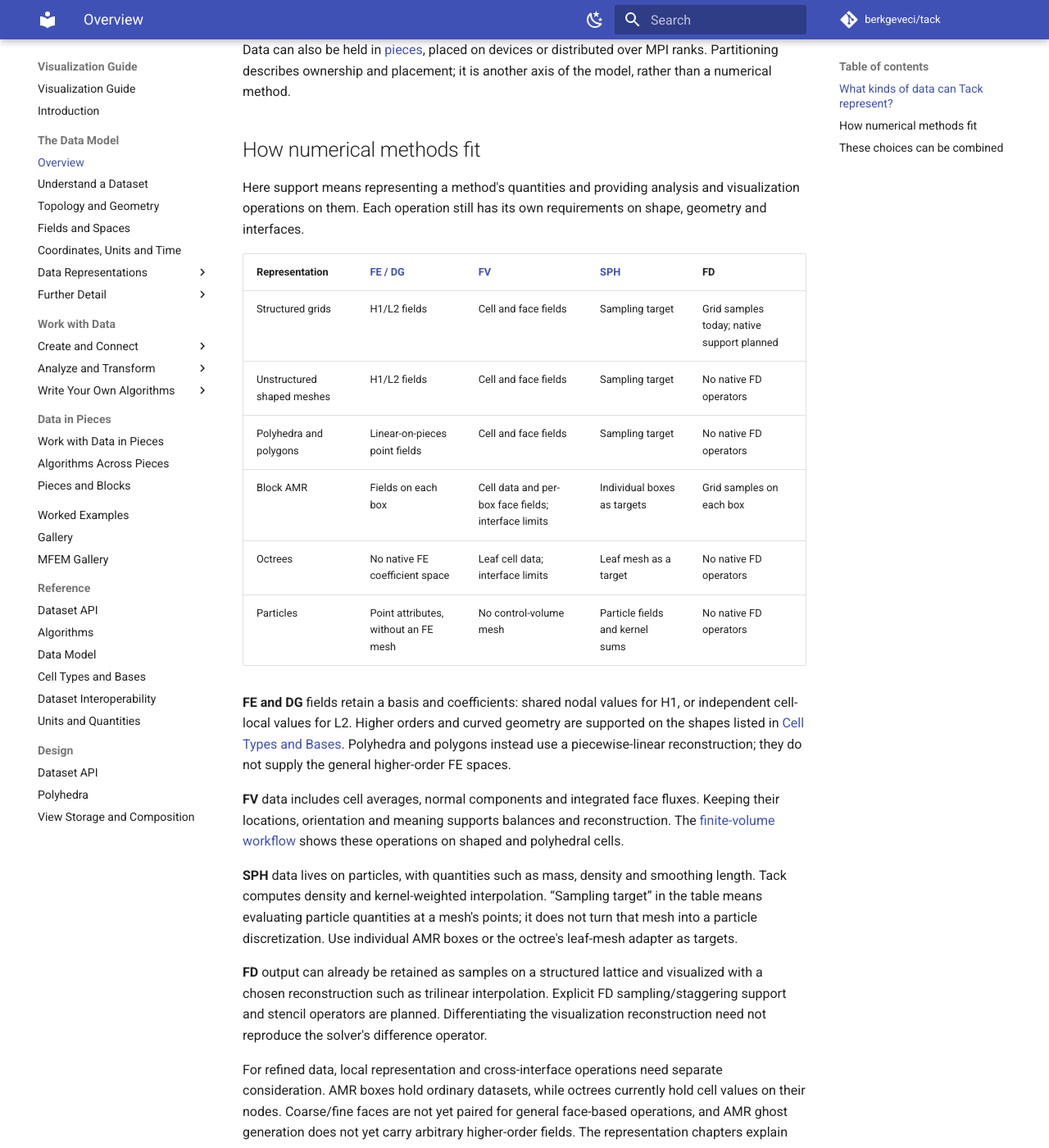
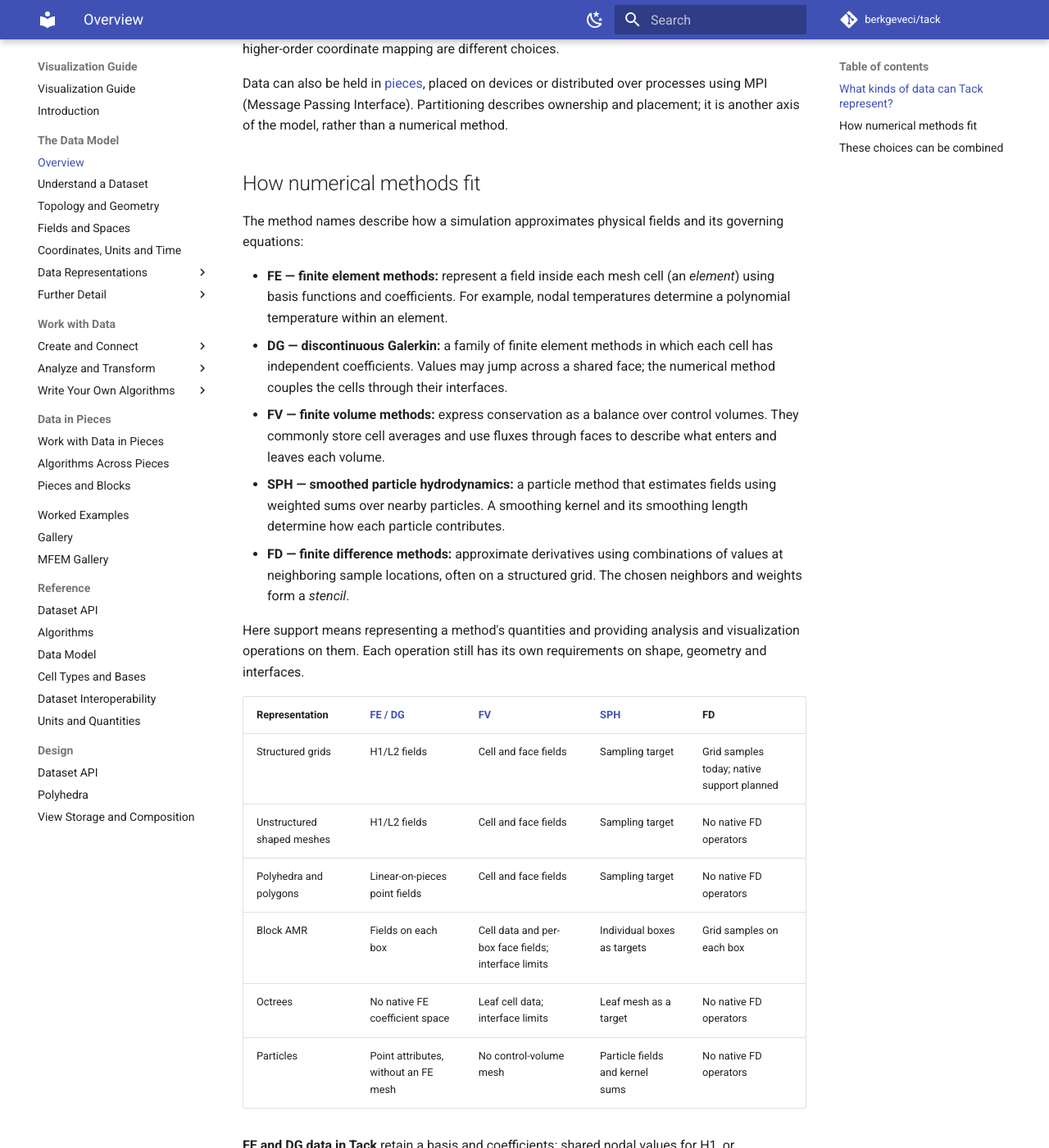
Before and after one commit to berkgeveci/tack, an MkDocs documentation site: the page built from docs/vis-guide/data-model-overview.md, in a window 1280 px wide and 1400 px high, scrolled down 1047 px. Shown: the whole window at 82% size. Built offline with MkDocs 1.6.1 and Material for MkDocs 9.7.7, drawn with Linux system fonts in a browser that asks for light colours; comment, search, counter and statistics services are not loaded; the version menu is left out; some of the changed text lies outside the part shown.

Commit message:
docs: explain numerical method acronyms in model overview

```diff
--- a/docs/vis-guide/data-model-overview.md
+++ b/docs/vis-guide/data-model-overview.md
@@ -26,10 +26,29 @@
 are different choices.
 
 Data can also be held in [pieces](collections-and-partitions.md), placed on
-devices or distributed over MPI ranks. Partitioning describes ownership and
-placement; it is another axis of the model, rather than a numerical method.
+devices or distributed over processes using MPI (Message Passing Interface).
+Partitioning describes ownership and placement; it is another axis of the model, rather than a numerical method.
 
 ## How numerical methods fit
+
+The method names describe how a simulation approximates physical fields and
+its governing equations:
+
+- **FE — finite element methods:** represent a field inside each mesh cell
+  (an *element*) using basis functions and coefficients. For example, nodal
+  temperatures determine a polynomial temperature within an element.
+- **DG — discontinuous Galerkin:** a family of finite element methods in which
+  each cell has independent coefficients. Values may jump across a shared
+  face; the numerical method couples the cells through their interfaces.
+- **FV — finite volume methods:** express conservation as a balance over
+  control volumes. They commonly store cell averages and use fluxes through
+  faces to describe what enters and leaves each volume.
+- **SPH — smoothed particle hydrodynamics:** a particle method that estimates
+  fields using weighted sums over nearby particles. A smoothing kernel and
+  its smoothing length determine how each particle contributes.
+- **FD — finite difference methods:** approximate derivatives using combinations
+  of values at neighboring sample locations, often on a structured grid.
+  The chosen neighbors and weights form a *stencil*.
 
 Here support means representing a method's quantities and providing analysis
 and visualization operations on them. Each operation still has its own
```
Also changed, not shown: other parts of docs/vis-guide/data-model-overview.md (+5 -5 lines), docs/vis-guide/introduction.md (+5 -3 lines).
